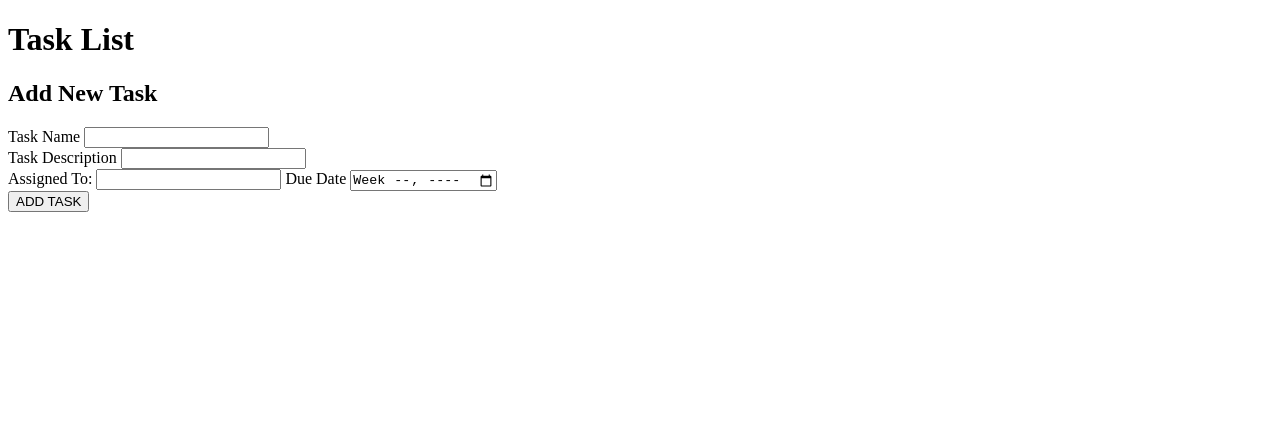
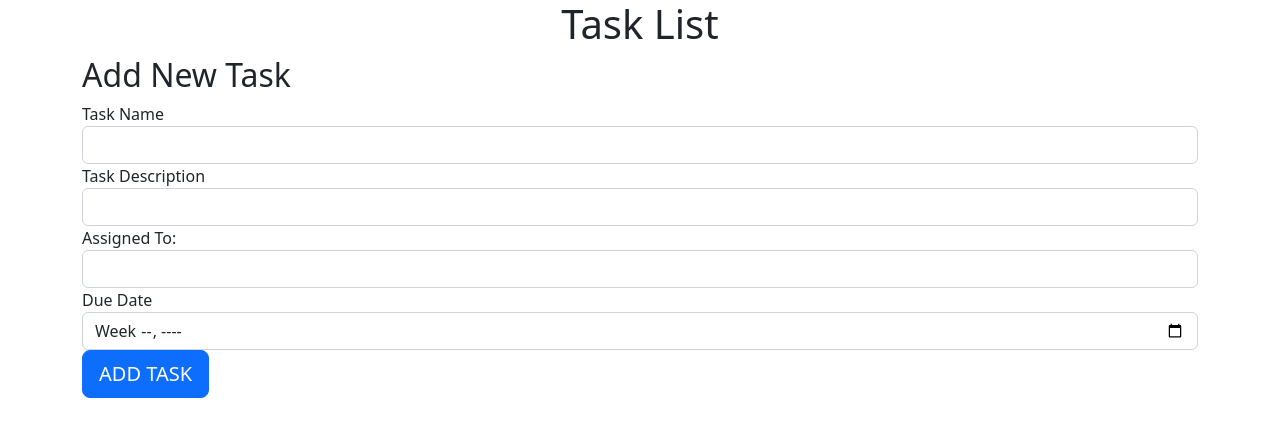
Before and after one commit to Nebiy-Negash/Task-ToDo-App, a plain HTML site: page index.html in a window 1280 px wide. Drawn offline with nearby package versions, Linux system fonts and the light colour scheme.

Commit message:
intial layout

```diff
--- a/assets/styles/style.css
+++ b/assets/styles/style.css
@@ -0,0 +1,3 @@
+header{
+    text-align: center;
+}
--- a/index.html
+++ b/index.html
@@ -5,9 +5,13 @@
     <meta http-equiv="X-UA-Compatible" content="IE=edge">
     <meta name="viewport" content="width=device-width, initial-scale=1.0">
     <title>TODO-LIST</title>
+    <link href="https://cdn.jsdelivr.net/npm/bootstrap@5.2.1/dist/css/bootstrap.min.css" rel="stylesheet" integrity="sha384-iYQeCzEYFbKjA/T2uDLTpkwGzCiq6soy8tYaI1GyVh/UjpbCx/TYkiZhlZB6+fzT" crossorigin="anonymous">
+    <link rel="stylesheet" href="assets/styles/style.css">
+
 </head>
 <body>
     <div class="container">
+        <div>
             <header>
                 <h1>
                     Task List
@@ -19,22 +23,32 @@
                 Add New Task
             </h2>
         </div>
-    <div class="first-input">
-        <label for="task-name">Task Name</label>
-        <input type="text" name="task-name">
+        <form>
+
+            <div class="form-group">
+                <label for="task-name">
+                    <span>
+                        Task Name
+                    </span>
+                </label>
+                <input type="text" name="task-name" class="form-control">
             </div>
-    <div class="second-input">
+            <div class="form-group">
                 <label id="sec-input"   for="Task-description">Task Description</label>
-        <input type="text" name="Task-description" id="sec-input">
+                <input type="text" name="Task-description" id="sec-input" class="form-control">
             </div>
-    <div class="split">
+            <div class="form-group" >
                 <label for="assigned">Assigned To:</label>
-        <input type="text" name="assigned">
+                <input type="text" name="assigned" class="form-control">
+            </div>
+            <div class="form-group">
                 <label for="due-date">Due Date</label>
-        <input type="week" name="due-date">
+                <input type="week" name="due-date" class="form-control">
             </div>
-    <div class="btn">
-        <button>ADD TASK</button>
+            <div>
+                <button class="btn  btn-lg btn-primary">ADD TASK</button>
+            </div>
+        </form>
     </div>
 </body>
 </html>
```
Also changed, not shown: 2 other files. Lines whose indentation alone changed are shown as unchanged.
